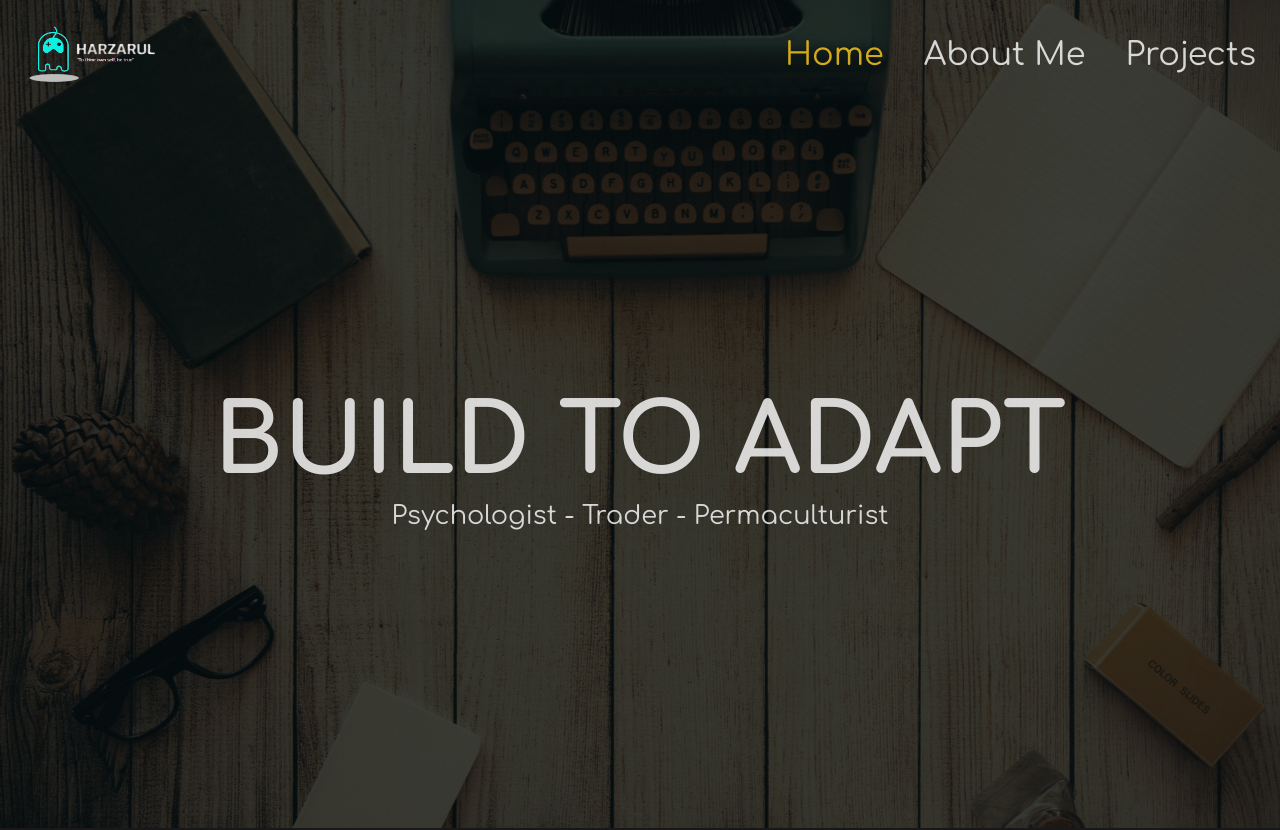
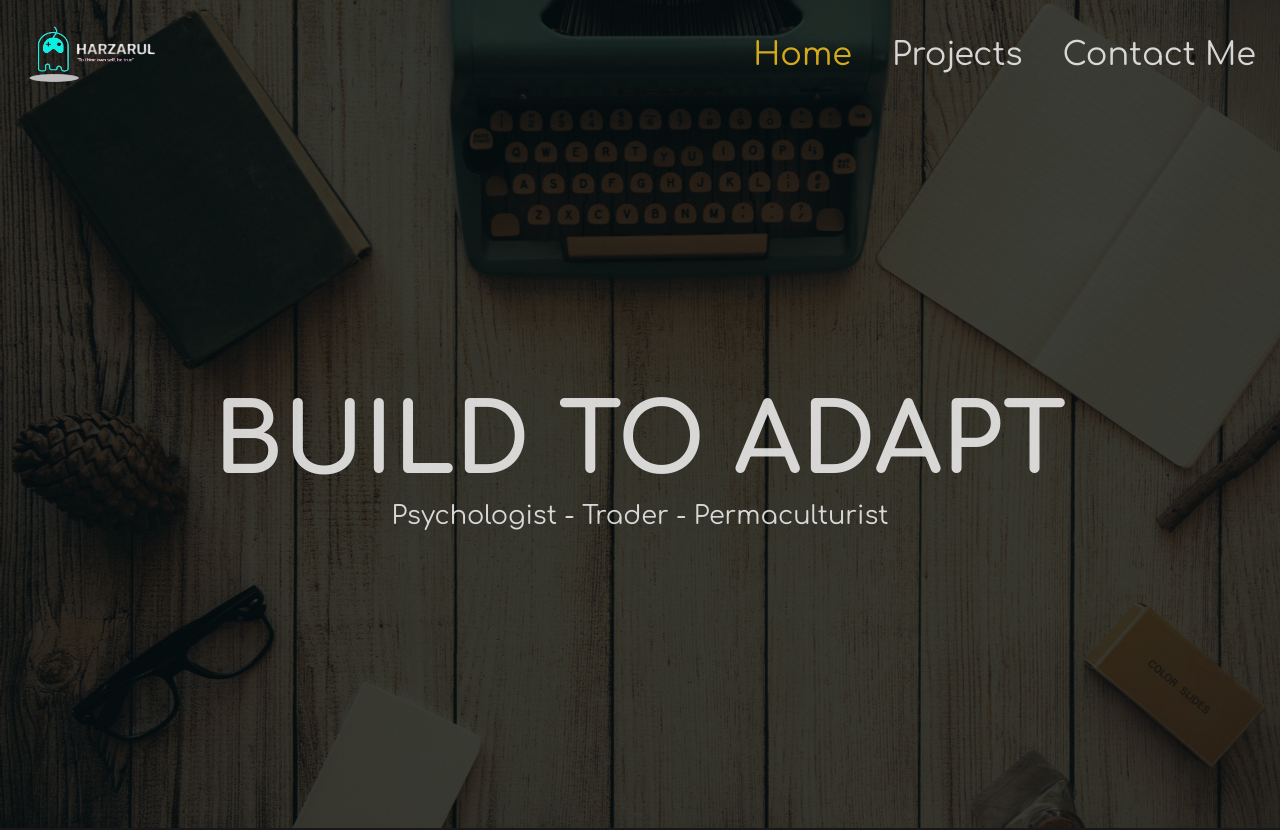
Before and after one commit to harzarul/portfolio1.0, a React (Vite) app: page / in a window 1280 px wide. Shown: the top 830 px of the page. Built offline with nearby package versions, Linux system fonts and the light colour scheme.

Commit message:
edited footer

```diff
--- a/src/components/Footer/Footer.jsx
+++ b/src/components/Footer/Footer.jsx
@@ -24,7 +24,12 @@ const Footer = () => {
   };
 
   return (
-    <footer className={`footer__overlay bg-fixed flex flex-col justify-between items-center`}>
+    <footer className={`footer__overlay bg-fixed flex flex-col justify-between items-center`} id='contact'>
+      <div className={`overlay w-[100%] lg:justify-start ${styles.flexCenter}`}>
+        <h1 className={`flex flex-row lg:text-[3rem] text-[1.5rem] text-secondary my-1 ml-[2rem] border-b-[1px]`}>
+          Contact Me
+        </h1>
+      </div>
       <motion.div className='w-[100%] overlay flex lg:flex-row flex-col justify-between lg:items-start items-center'
         variants={staggerContainer}
         initial='hidden'
--- a/src/constants/index.js
+++ b/src/constants/index.js
@@ -5,13 +5,17 @@ export const navLinks = [
         id: 'home',
         title: 'Home'
     },
-    {
-        id: 'aboutme',
-        title: 'About Me'
-    },
+    // {
+    //     id: 'aboutme',
+    //     title: 'About Me'
+    // },
     {
         id: 'projects',
         title: 'Projects'
+    },
+    {
+        id: 'contact',
+        title: 'Contact Me'
     },
 ];
 
```
